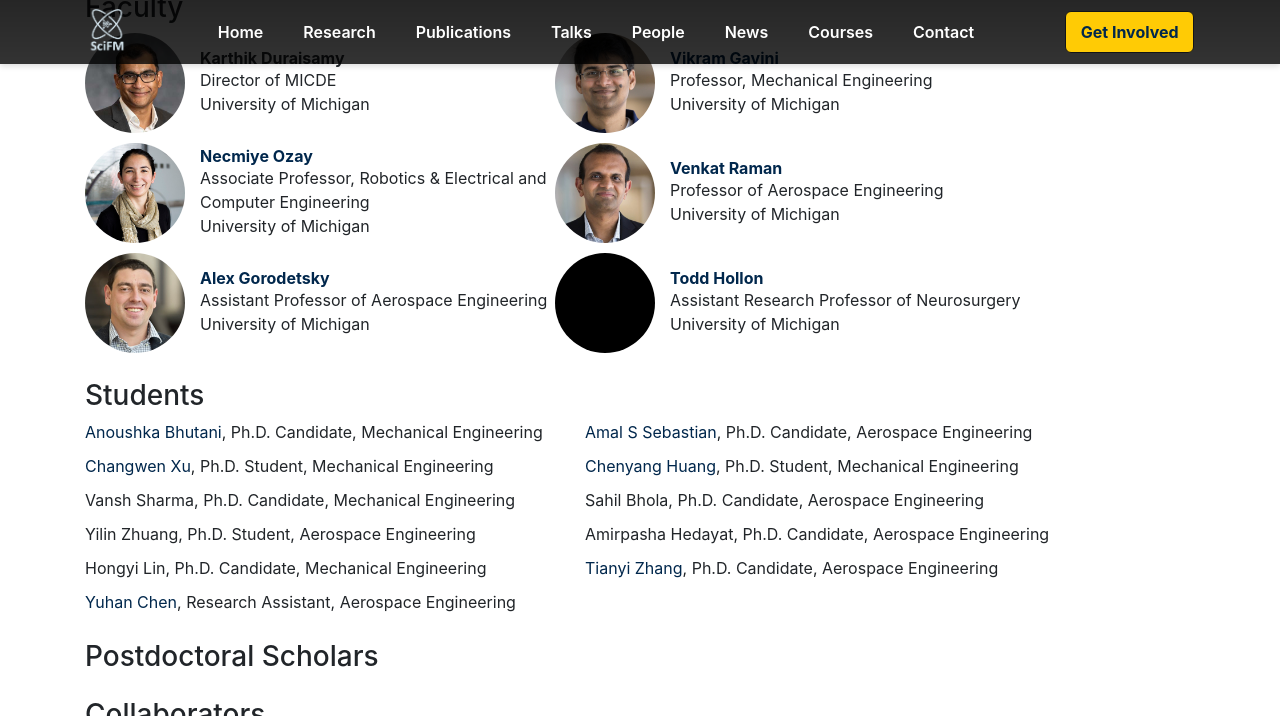
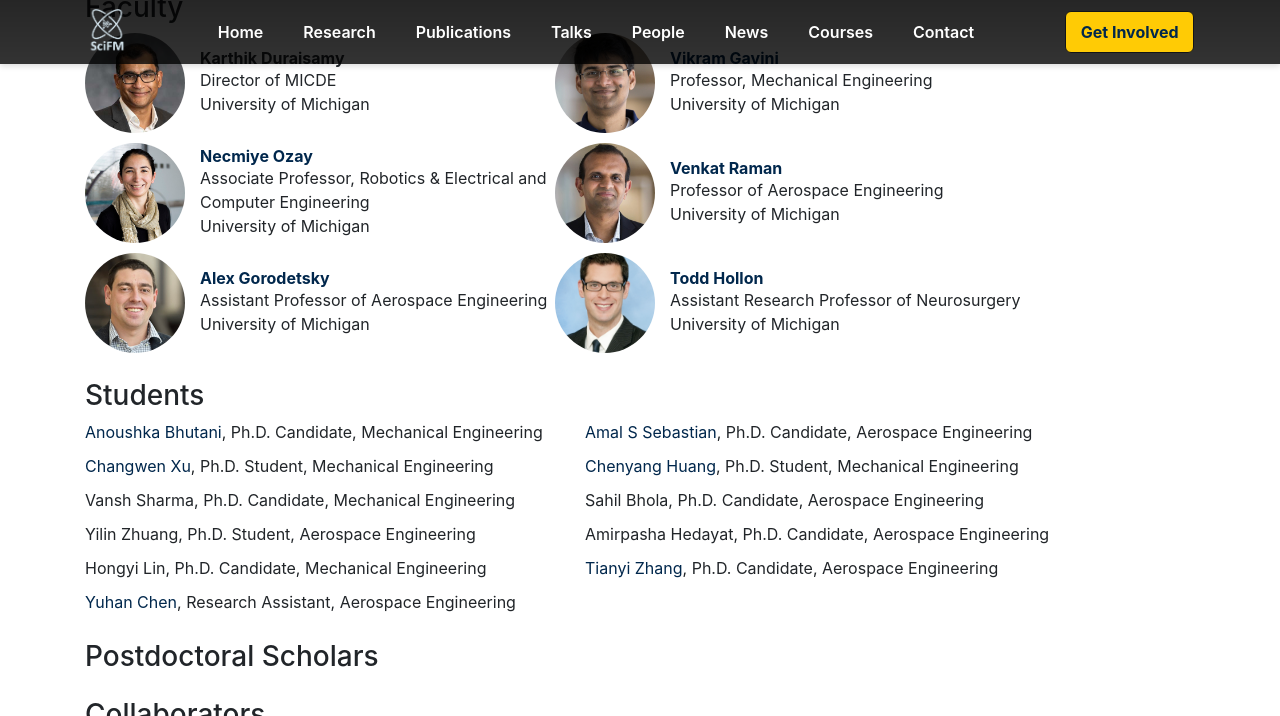
Before and after one commit to scifm/scifm.github.io, a Jekyll site: the page built from about.md, in a window 1280 px wide and 900 px high, scrolled down 641 px, cut to the strip 0-716 px from the top of the window. Built offline with Jekyll 4.4.1, drawn with Linux system fonts in a browser that asks for light colours; nearby versions of some CDN libraries.

Commit message:
fix: image path

```diff
--- a/_data/people.yml
+++ b/_data/people.yml
@@ -272,6 +272,7 @@ gorodetsky:
 hollon:
   role: faculty
   display_name: Todd Hollon
+  image: assets/img/hollon.jpg
   bio: Assistant Research Professor of Neurosurgery
   org: University of Michigan
   webpage: https://medschool.umich.edu/profile/7291/todd-c-hollon
```
